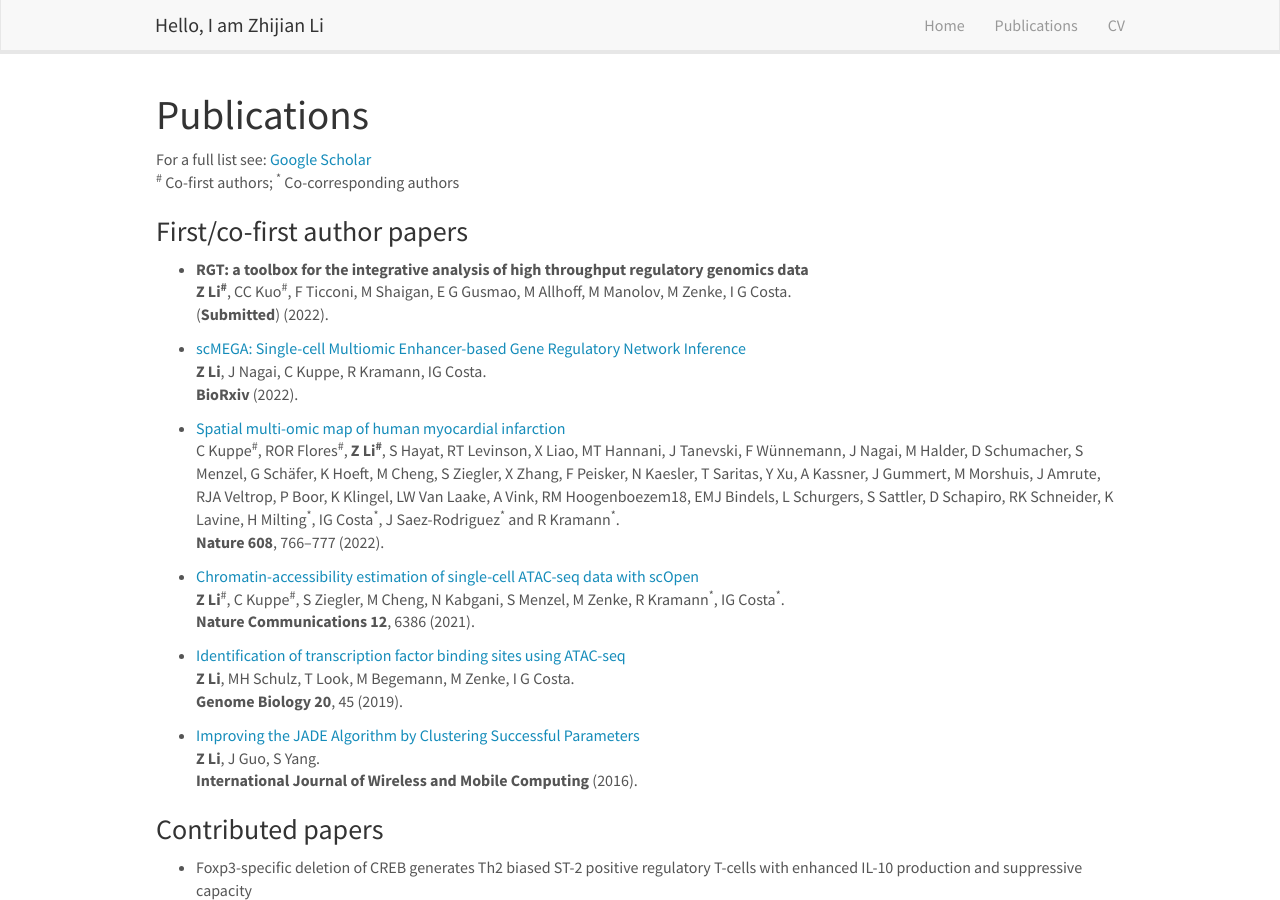
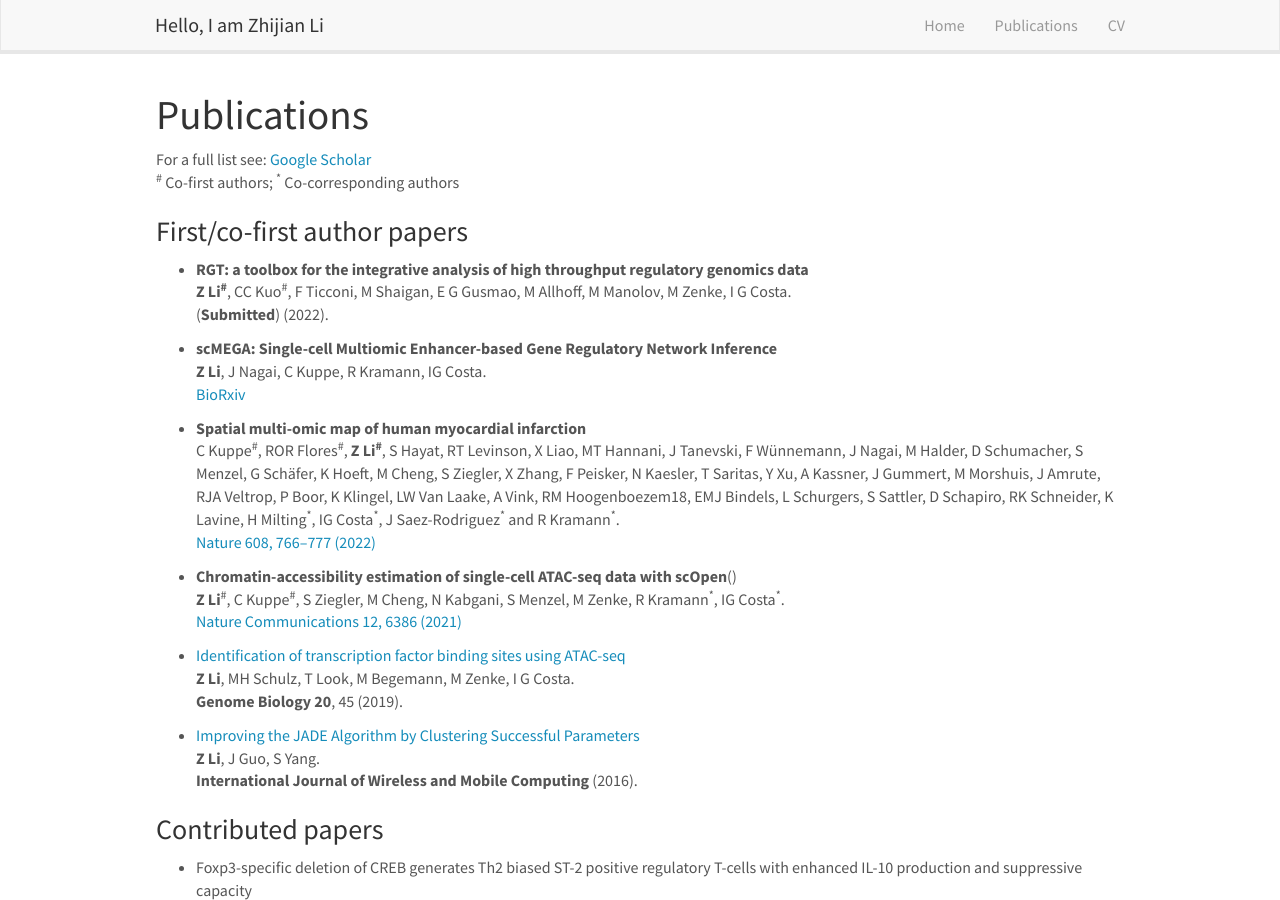
Before and after one commit to lzj1769/lzj1769.github.io, a Jekyll site: the page built from _pages/publications.md, in a window 1280 px wide and 900 px high. Built offline with Jekyll 4.4.1, drawn with Linux system fonts in a browser that asks for light colours; nearby versions of some CDN libraries.

Commit message:
update pub

```diff
--- a/_pages/publications.md
+++ b/_pages/publications.md
@@ -17,17 +17,18 @@ For a full list see: [Google Scholar](https://scholar.google.de/citations?user=x
 (**Submitted**) (2022).
 
 
-* [scMEGA: Single-cell Multiomic Enhancer-based Gene Regulatory Network Inference](https://www.biorxiv.org/content/10.1101/2022.08.10.503335v1)\
+* **scMEGA: Single-cell Multiomic Enhancer-based Gene Regulatory Network Inference**\
 **Z Li**, J Nagai, C Kuppe, R Kramann, IG Costa.\
-**BioRxiv** (2022).
+[BioRxiv](https://www.biorxiv.org/content/10.1101/2022.08.10.503335v1)
 
-* [Spatial multi-omic map of human myocardial infarction](https://www.nature.com/articles/s41586-022-05060-x)\
+
+* **Spatial multi-omic map of human myocardial infarction**\
 C Kuppe<sup>\#</sup>, ROR Flores<sup>\#</sup>, **Z Li<sup>\#</sup>**, S Hayat, RT Levinson, X Liao, MT Hannani, J Tanevski, F Wünnemann, J Nagai, M Halder, D Schumacher, S Menzel, G Schäfer, K Hoeft, M Cheng, S Ziegler, X Zhang, F Peisker, N Kaesler, T Saritas, Y Xu, A Kassner, J Gummert, M Morshuis, J Amrute, RJA Veltrop, P Boor, K Klingel, LW Van Laake, A Vink, RM Hoogenboezem18, EMJ Bindels, L Schurgers, S Sattler, D Schapiro, RK Schneider, K Lavine, H Milting<sup>\*</sup>, IG Costa<sup>\*</sup>, J Saez-Rodriguez<sup>\*</sup> and R Kramann<sup>\*</sup>.\
-**Nature 608**, 766–777 (2022).
+[Nature 608, 766–777 (2022)](ttps://www.nature.com/articles/s41586-022-05060-x)
 
-* [Chromatin-accessibility estimation of single-cell ATAC-seq data with scOpen](https://www.nature.com/articles/s41467-021-26530-2)\
+* **Chromatin-accessibility estimation of single-cell ATAC-seq data with scOpen**()\
 **Z Li**<sup>\#</sup>, C Kuppe<sup>\#</sup>, S Ziegler, M Cheng, N Kabgani, S Menzel, M Zenke, R Kramann<sup>\*</sup>, IG Costa<sup>\*</sup>.\
-**Nature Communications 12**, 6386 (2021).
+[Nature Communications 12, 6386 (2021)](https://www.nature.com/articles/s41467-021-26530-2)
 
 * [Identification of transcription factor binding sites using ATAC-seq](https://genomebiology.biomedcentral.com/articles/10.1186/s13059-019-1642-2)\
 **Z Li**, MH Schulz, T Look, M Begemann, M Zenke, I G Costa.\
```
